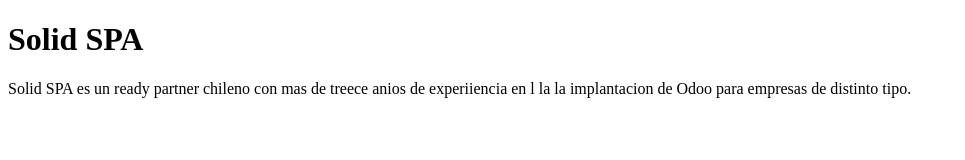
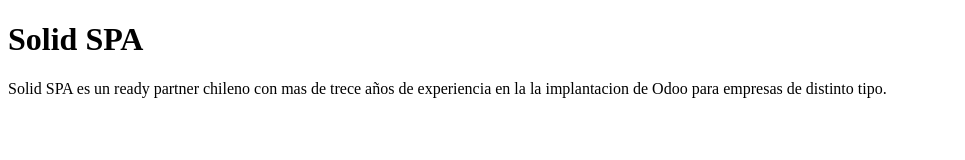
Before and after one commit to Solid-SPA/javier-gmail.com, a plain HTML site: page index.html in a window 1280 px wide. Shown: the whole page, without its empty margins (0-965 px from the left). Drawn offline with Linux system fonts and the light colour scheme.

Commit message:
Correccion de errorres

```diff
--- a/index.html
+++ b/index.html
@@ -8,8 +8,8 @@
     </heade>
     <body>
         <h1>Solid SPA</h1>
-        <p>Solid SPA es un ready partner chileno con mas de treece anios de experiiencia
-            en l la la implantacion de Odoo para empresas de distinto tipo.
+        <p>Solid SPA es un ready partner chileno con mas de trece años de experiencia
+            en la la implantacion de Odoo para empresas de distinto tipo.
         </p>
     </body>
 </html>
```
